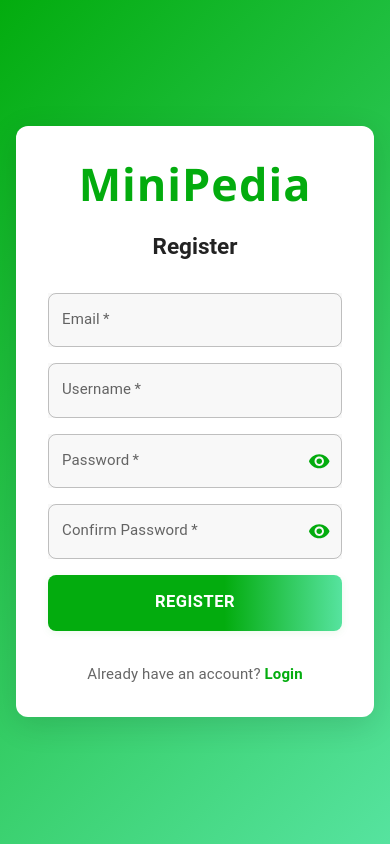
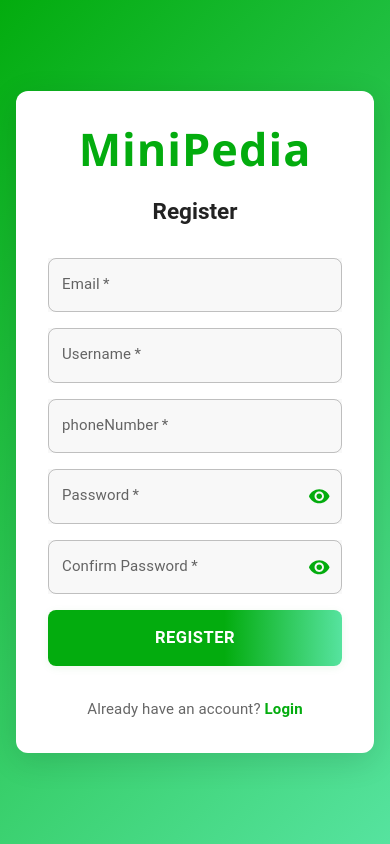
Before and after one commit to foxsroot/Minipedia, a React (Vite) app in the folder frontend/: page /register in a window 390 px wide. Built offline with nearby package versions, Linux system fonts and the light colour scheme.

Commit message:
add phone Number field

```diff
--- a/frontend/src/pages/Register.tsx
+++ b/frontend/src/pages/Register.tsx
@@ -16,6 +16,7 @@ const Register = () => {
   const [email, setEmail] = useState("");
   const [username, setUsername] = useState("");
   const [password, setPassword] = useState("");
+  const [phoneNumber, setPhoneNumber] = useState("");
   const [confirmPassword, setConfirmPassword] = useState("");
   const [showPassword, setShowPassword] = useState(false);
   const [showConfirmPassword, setShowConfirmPassword] = useState(false);
@@ -33,10 +34,10 @@ const Register = () => {
     }
     setLoading(true);
     try {
-      const response = await fetch("/api/register", {
+      const response = await fetch("/api/auth/register", {
         method: "POST",
         headers: { "Content-Type": "application/json" },
-        body: JSON.stringify({ email, username, password }),
+        body: JSON.stringify({ email, username, phoneNumber, password }),
       });
       const data = await response.json();
       if (!response.ok) {
@@ -45,6 +46,7 @@ const Register = () => {
         setSuccess(true);
         setEmail("");
         setUsername("");
+        setPhoneNumber("");
         setPassword("");
         setConfirmPassword("");
         setTimeout(() => {
@@ -140,6 +142,23 @@ const Register = () => {
           type="text"
           value={username}
           onChange={(e) => setUsername(e.target.value)}
+          required
+          fullWidth
+          size="medium"
+          sx={{
+            bgcolor: "#f8f8f8",
+            "& .MuiOutlinedInput-root": {
+              borderRadius: 2,
+            },
+          }}
+        />
+
+        <TextField
+          label="phoneNumber"
+          variant="outlined"
+          type="text"
+          value={phoneNumber}
+          onChange={(e) => setPhoneNumber(e.target.value)}
           required
           fullWidth
           size="medium"
```
